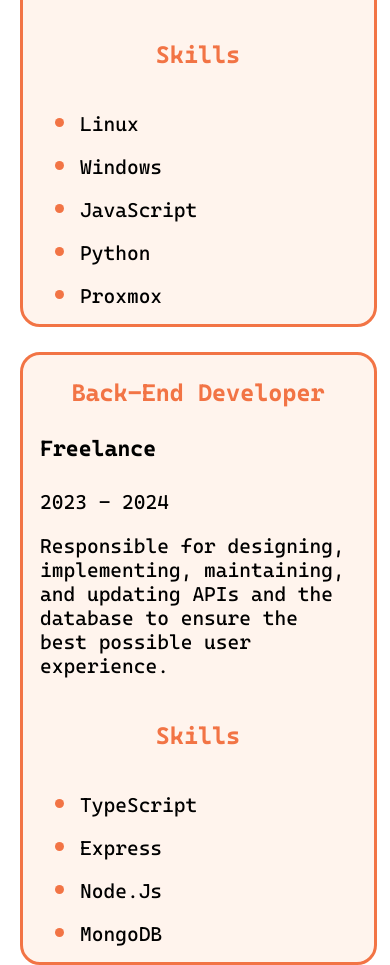
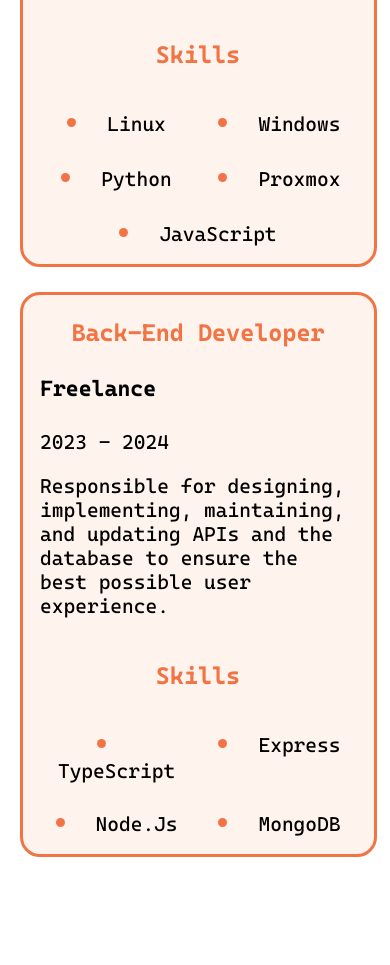
Before and after one commit to AgusLasalvia/portfolio, an Astro site: page / in a window 390 px wide. Shown: the part 3693-4658 px from the top of the page. Built offline with nearby package versions, Linux system fonts and the light colour scheme; Astro itself is replaced by a stand-in of ours.

Commit message:
fix: ul on mobile li orientation with grid

```diff
--- a/src/components/ExperienceCard.astro
+++ b/src/components/ExperienceCard.astro
@@ -32,6 +32,7 @@
 		</ul>
 	</div>
 </article>
+
 
 <style>
 	article {
@@ -105,5 +106,46 @@
 			width: 90%;
 			margin:0;
 		}
+
+		ul {
+			display: grid;
+			grid-template-columns: 1fr;
+			gap: 10px;
+			list-style-type: none;
+			padding: 0;
+			height: 100%;
+			max-height: 250px;
+		}
+
+		ul {
+			display: grid;
+			grid-template-columns: repeat(2, 1fr);
+			list-style-type: disc;
+			list-style-position: inside;
+			max-height: 250px;
+		}
+
+		li {
+			font-size: 20px;
+			color: var(--font);
+			text-align: center;
+		}
+
+		li::marker {
+			color: var(--orange);
+			font-size: 30px;
+		}
+
+		ul li:nth-child(5) {
+			grid-column: span 2;
+			text-align: center;
+		}
+
+
+
+
+
+
+
 	}
 </style>
--- a/src/pages/index.astro
+++ b/src/pages/index.astro
@@ -38,7 +38,7 @@
 		description:
 			"In charge of properly configure and install the hardware and software on the relevant devices, and configure the software and drivers as necessary. Ensure proper maintenance and repair of all IT equipment and accessories, including routers and printers",
 
-		skills: ["Linux", "Windows", "JavaScript", "Python", "Proxmox"],
+		skills: ["Linux", "Windows",  "Python","Proxmox", "JavaScript"],
 	},
 	{
 		rol: "Back-End Developer",
```
Also changed, not shown: 1 other file.
